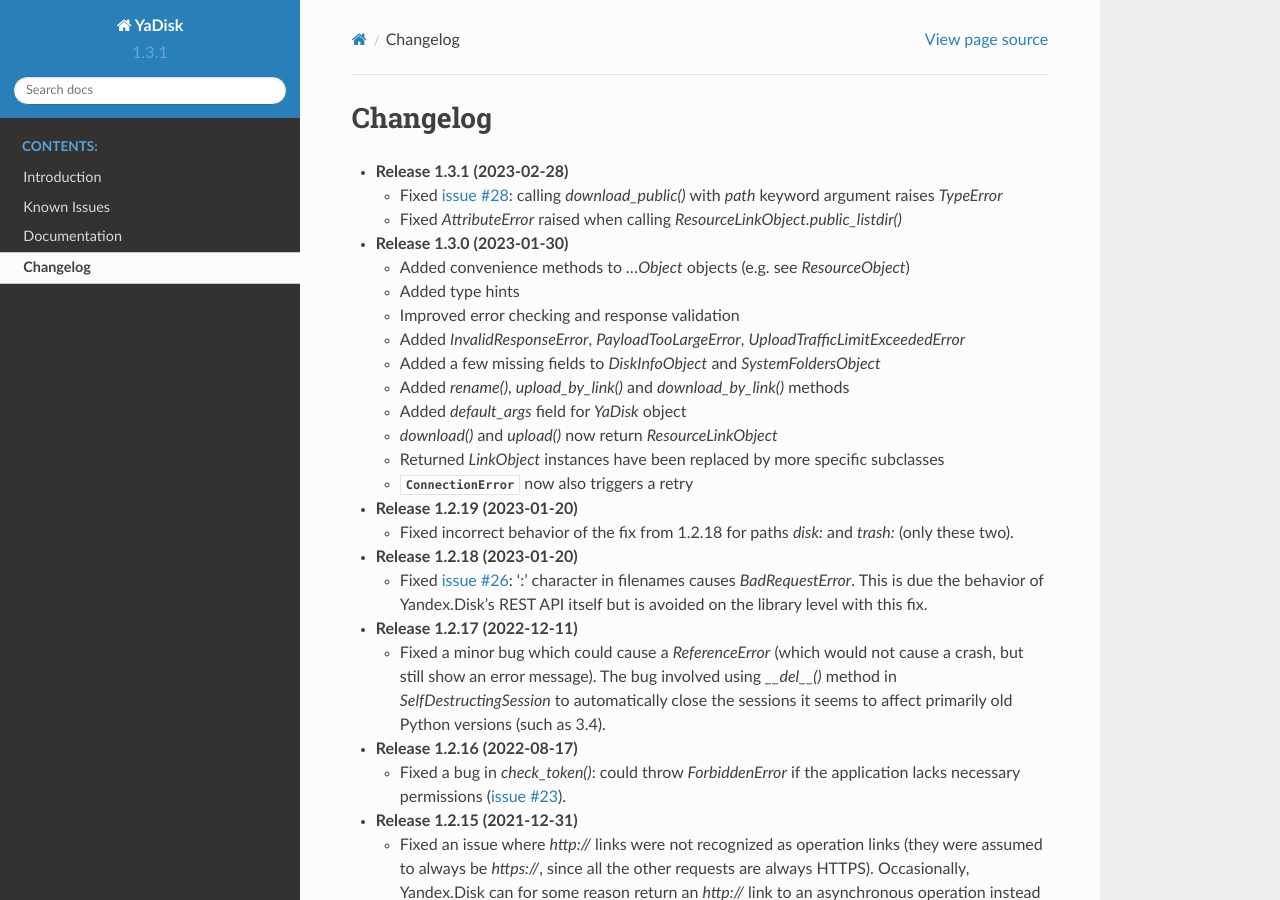
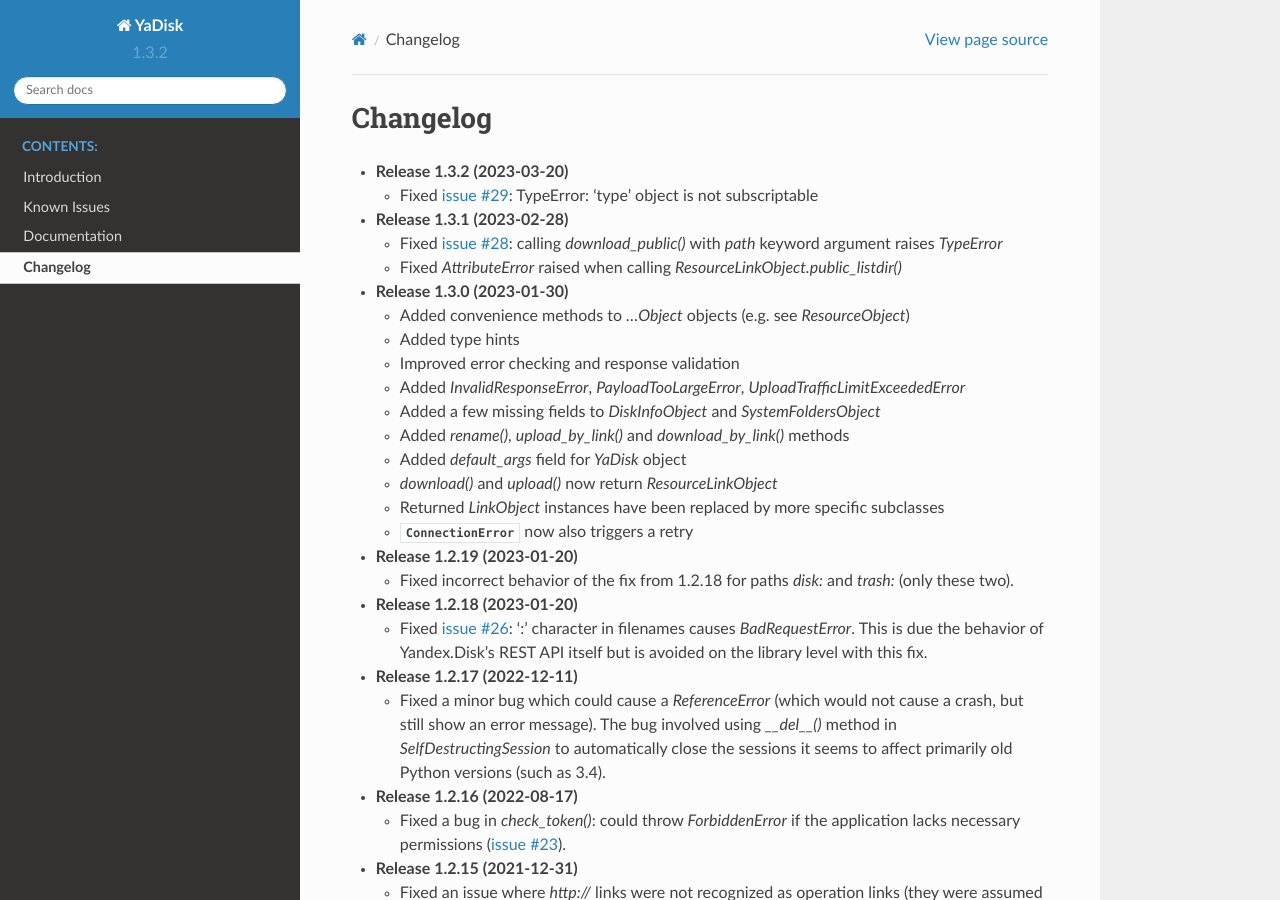
Before and after one commit to ivknv/yadisk, a Sphinx documentation site: the page built from docs/changelog.rst, in a window 1280 px wide and 900 px high. Built offline with Sphinx 7.4.7 and the Read the Docs theme 2.0.0, drawn with Linux system fonts in a browser that asks for light colours.

Commit message:
Version 1.3.2

```diff
--- a/README.en.rst
+++ b/README.en.rst
@@ -77,6 +77,11 @@
 .. _issue #23: https://github.com/ivknv/yadisk/issues/23
 .. _issue #26: https://github.com/ivknv/yadisk/issues/26
 .. _issue #28: https://github.com/ivknv/yadisk/issues/28
+.. _issue #29: https://github.com/ivknv/yadisk/issues/29
+
+* **Release 1.3.2 (2023-03-20)**
+
+  * Fixed `issue #29`_: TypeError: 'type' object is not subscriptable
 
 * **Release 1.3.1 (2023-02-28)**
 
--- a/README.rst
+++ b/README.rst
@@ -77,6 +77,11 @@
 .. _issue #23: https://github.com/ivknv/yadisk/issues/23
 .. _issue #26: https://github.com/ivknv/yadisk/issues/26
 .. _issue #28: https://github.com/ivknv/yadisk/issues/28
+.. _issue #29: https://github.com/ivknv/yadisk/issues/29
+
+* **Release 1.3.2 (2023-03-20)**
+
+  * Исправлено `issue #29`_: TypeError: 'type' object is not subscriptable
 
 * **Release 1.3.1 (2023-02-28)**
 
--- a/README.ru.rst
+++ b/README.ru.rst
@@ -77,6 +77,11 @@
 .. _issue #23: https://github.com/ivknv/yadisk/issues/23
 .. _issue #26: https://github.com/ivknv/yadisk/issues/26
 .. _issue #28: https://github.com/ivknv/yadisk/issues/28
+.. _issue #29: https://github.com/ivknv/yadisk/issues/29
+
+* **Release 1.3.2 (2023-03-20)**
+
+  * Исправлено `issue #29`_: TypeError: 'type' object is not subscriptable
 
 * **Release 1.3.1 (2023-02-28)**
 
--- a/docs/changelog.rst
+++ b/docs/changelog.rst
@@ -7,6 +7,11 @@
 .. _issue #23: https://github.com/ivknv/yadisk/issues/23
 .. _issue #26: https://github.com/ivknv/yadisk/issues/26
 .. _issue #28: https://github.com/ivknv/yadisk/issues/28
+.. _issue #29: https://github.com/ivknv/yadisk/issues/29
+
+* **Release 1.3.2 (2023-03-20)**
+
+  * Fixed `issue #29`_: TypeError: 'type' object is not subscriptable
 
 * **Release 1.3.1 (2023-02-28)**
 
--- a/docs/conf.py
+++ b/docs/conf.py
@@ -60,9 +60,9 @@
 # built documents.
 #
 # The short X.Y version.
-version = '1.3.1'
+version = '1.3.2'
 # The full version, including alpha/beta/rc tags.
-release = '1.3.1'
+release = '1.3.2'
 
 # The language for content autogenerated by Sphinx. Refer to documentation
 # for a list of supported languages.
--- a/setup.py
+++ b/setup.py
@@ -12,7 +12,7 @@
     long_description = f.read()
 
 setup(name="yadisk",
-      version="1.3.1",
+      version="1.3.2",
       packages=find_packages(exclude=("tests",)),
       description="Библиотека-клиент REST API Яндекс.Диска / Yandex.Disk REST API client library",
       long_description=long_description,
--- a/yadisk/__init__.py
+++ b/yadisk/__init__.py
@@ -3,4 +3,4 @@
 from . import api, objects, exceptions, utils
 from .yadisk import YaDisk
 
-__version__ = "1.3.1"
+__version__ = "1.3.2"
```
Also changed, not shown: 2 other files.
